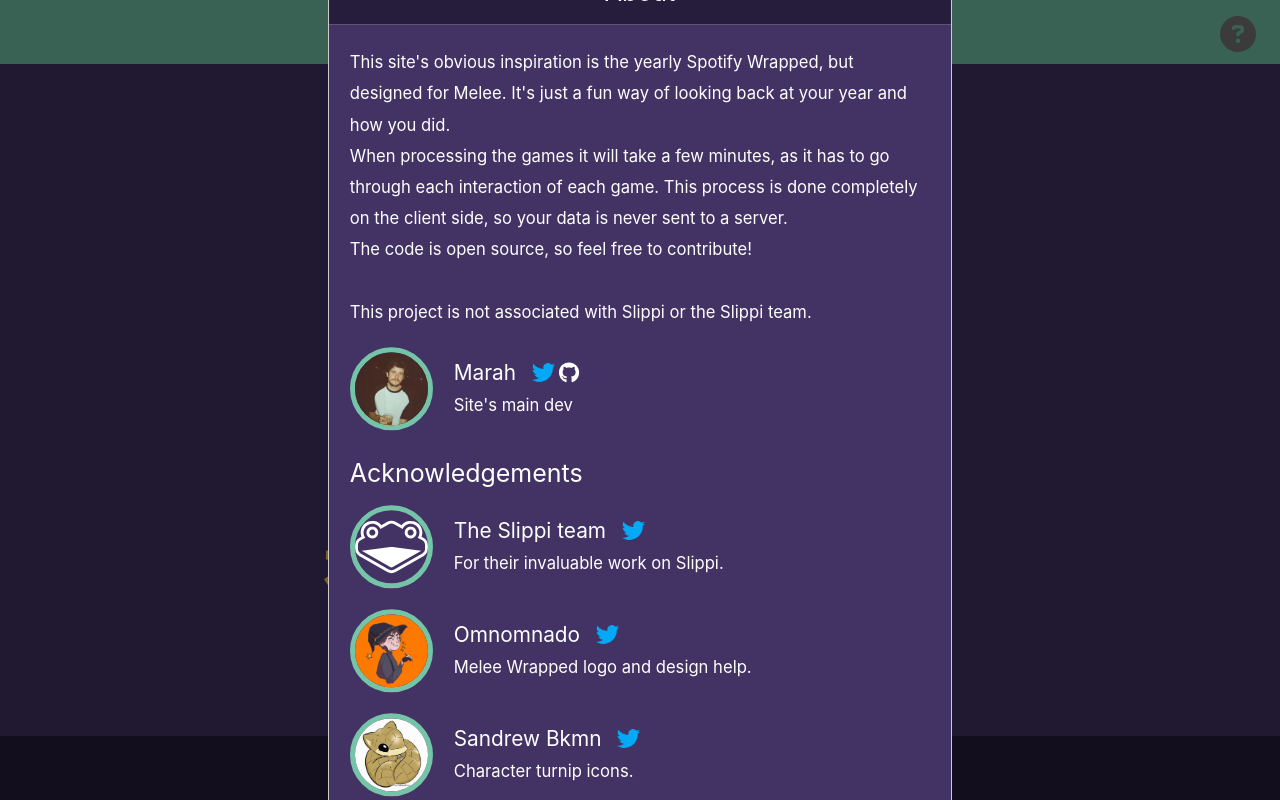
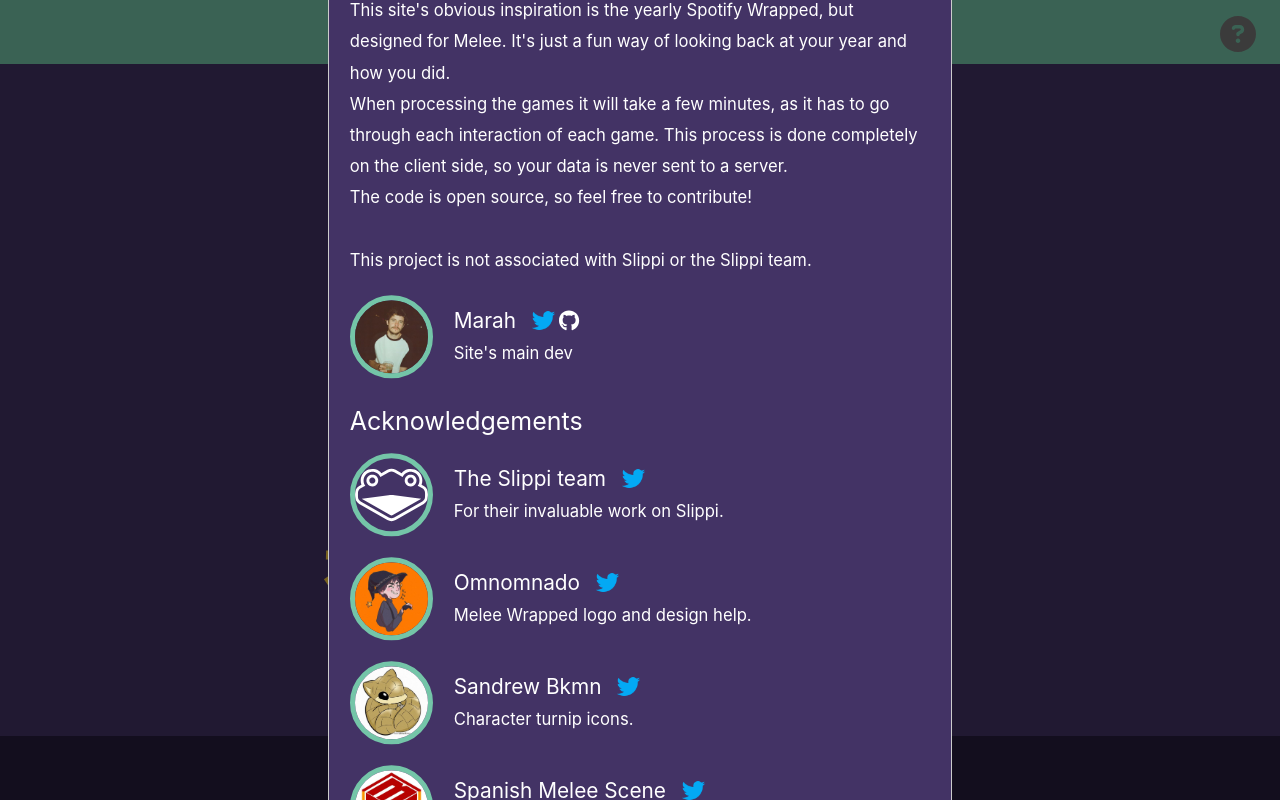
Before and after one commit to CMarah/MeleeWrapped, a React (Create React App) app: page / in a window 1280 px wide. Both pictures are taken after a click on the element 1238 px from the left and 34 px from the top of the page. Built offline with nearby package versions, Linux system fonts and the light colour scheme; a web font is replaced by a local one.

Commit message:
Add MPS to about modal

```diff
--- a/src/components/AboutModal.tsx
+++ b/src/components/AboutModal.tsx
@@ -10,6 +10,7 @@ import omnomnado   from '../images/omnomnado.jpg';
 import slippilogo  from '../images/slippilogo.svg';
 import sandralogo  from '../images/sandra.jpg';
 import marahlogo   from '../images/marahlogo.jpg';
+import mpslogo     from '../images/mps.jpg';
 
 Modal.setAppElement('#root');
 
@@ -133,7 +134,7 @@ const AboutModal = ({ open, setOpen }: AboutModalProps) => {
           </div>
         </div>
         <div className="flex flex-row items-center" style={{marginBottom: '1em'}}>
-          <img style={profiles_style} src={sandralogo} alt="omnomnado"/>
+          <img style={profiles_style} src={sandralogo} alt="SandrewBkmn"/>
           <div>
             <div className='flex flex-row'>
               Sandrew Bkmn &nbsp;
@@ -144,6 +145,18 @@ const AboutModal = ({ open, setOpen }: AboutModalProps) => {
             <span style={{fontSize: '0.8em'}}>Character turnip icons.</span>
           </div>
         </div>
+        <div className="flex flex-row items-center" style={{marginBottom: '1em'}}>
+          <img style={profiles_style} src={mpslogo} alt="MPS"/>
+          <div>
+            <div className='flex flex-row'>
+              Spanish Melee Scene &nbsp;
+              <a href="https://twitter.com/MeleePMSpain" target="_blank" rel="noreferrer">
+                <img src={twitterlogo} style={{width: '1.5em'}} alt="mps twitter link"/>
+              </a>
+            </div>
+            <span style={{fontSize: '0.8em'}}>For being cool.</span>
+          </div>
+        </div>
       </div>
     </Modal>
   </div>;
```
Also changed, not shown: src/images/mps.jpg (added).
